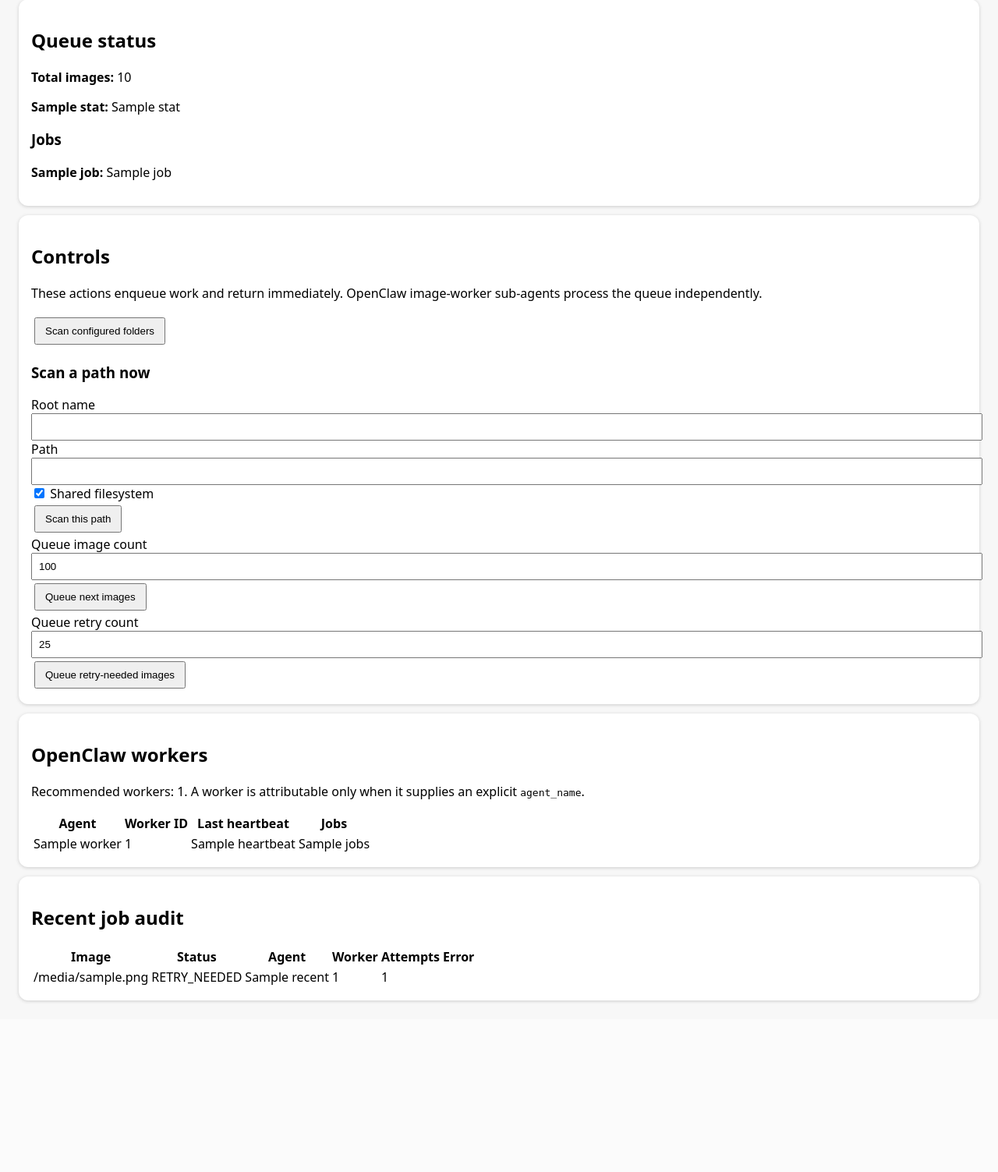
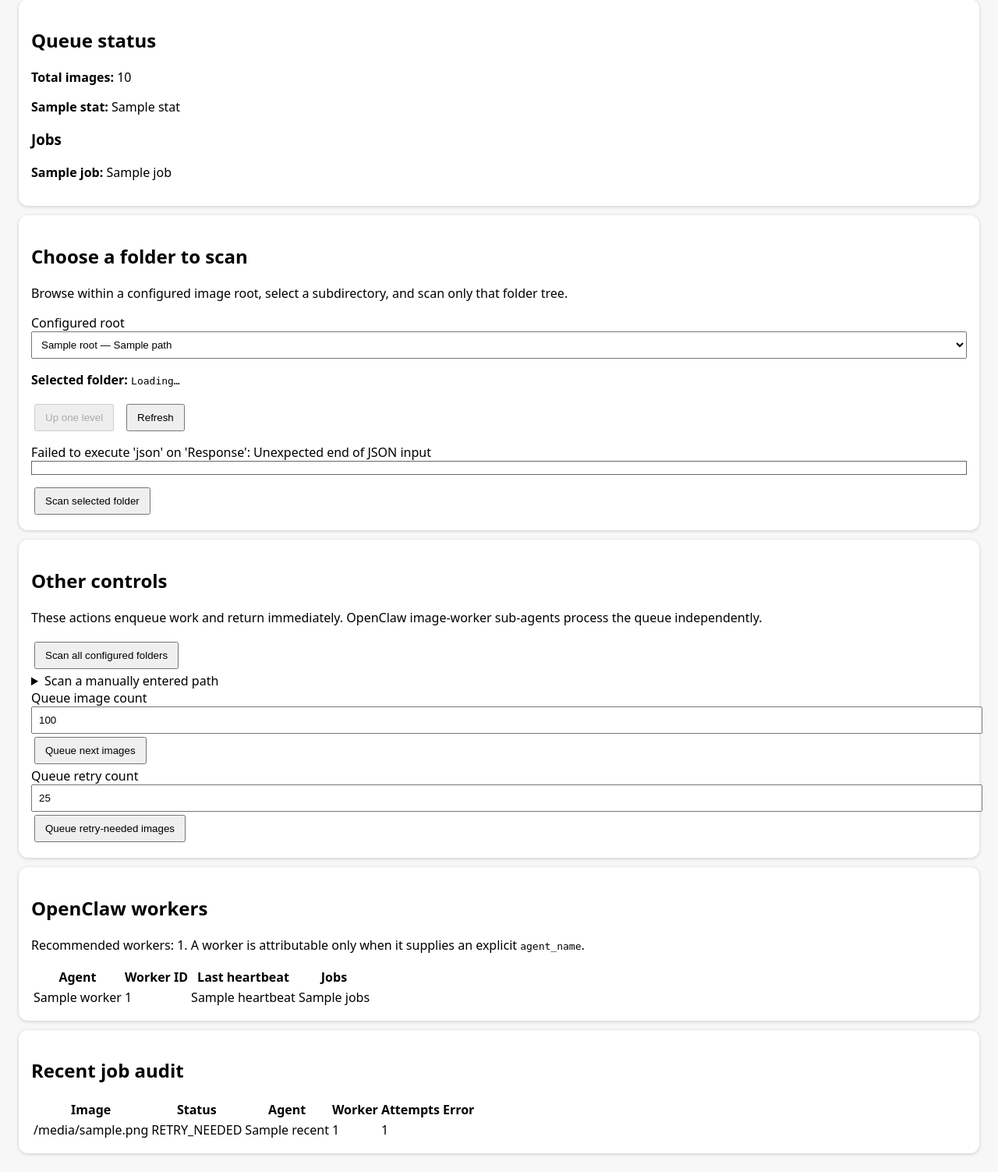
Before and after one commit to mathisono/image-classification-bot1, a FastAPI app: template templates/dashboard.html in a window 1280 px wide. Shown: the part 133-1636 px from the top of the page at 78% size. Before the commit the page ends 1419 px from the top, so only its background shows below. Run offline with FastAPI, Linux system fonts and the light colour scheme; the template is opened without the code that fills it: most values are stand-ins (such as "Sample title", 1, 10 or a date in 2020); data that the repository does not hold is empty.

Commit message:
Add configured-root subdirectory browser
* Add safe configured-root directory browsing

* Add SMB subdirectory picker to dashboard

* Test safe subdirectory resolution

```diff
--- a/app/main.py
+++ b/app/main.py
@@ -2,7 +2,7 @@ import os
 import time
 from pathlib import Path
 
-from fastapi import FastAPI, Form, Request
+from fastapi import FastAPI, Form, HTTPException, Request
 from fastapi.responses import FileResponse, HTMLResponse, JSONResponse, RedirectResponse
 from fastapi.templating import Jinja2Templates
 
@@ -21,6 +21,25 @@ app = FastAPI(title='OpenClaw Image Librarian')
 
 def _root_label(root: dict) -> str:
     return root.get('name') or Path(root.get('path', '')).name or 'unnamed_root'
+
+
+def _configured_root(root_name: str) -> dict:
+    for root in CFG.get('image_roots', []):
+        if root.get('enabled', True) and _root_label(root) == root_name:
+            return root
+    raise HTTPException(status_code=404, detail='Configured image root was not found or is disabled.')
+
+
+def _resolve_subdirectory(root: dict, relative_path: str = '') -> tuple[Path, Path]:
+    base = Path(root['path']).expanduser().resolve(strict=True)
+    candidate = (base / (relative_path or '.')).resolve(strict=True)
+    try:
+        candidate.relative_to(base)
+    except ValueError as exc:
+        raise HTTPException(status_code=400, detail='Selected directory is outside the configured root.') from exc
+    if not candidate.is_dir():
+        raise HTTPException(status_code=400, detail='Selected path is not a directory.')
+    return base, candidate
 
 
 def _safe_scan_root(root: dict) -> int:
@@ -61,11 +80,48 @@ def dashboard(request: Request):
     jobs = {r['status']: r['c'] for r in DB.execute('SELECT status,COUNT(*) c FROM jobs GROUP BY status')}
     workers = DB.execute("SELECT agent_name,worker_id,MAX(heartbeat_at) heartbeat,COUNT(*) jobs FROM jobs WHERE agent_name IS NOT NULL GROUP BY agent_name,worker_id ORDER BY heartbeat DESC LIMIT 25").fetchall()
     recent = DB.execute("SELECT j.*,i.filename FROM jobs j JOIN images i ON i.id=j.image_id ORDER BY j.id DESC LIMIT 25").fetchall()
+    browse_roots = [root for root in CFG.get('image_roots', []) if root.get('enabled', True)]
     return templates.TemplateResponse('dashboard.html', {
         'request': request, 'stats': stats, 'jobs': jobs, 'workers': workers, 'recent': recent,
         'total': sum(stats.values()), 'retry_total': stats.get('NEEDS_REPROCESS', 0),
-        'failed_total': stats.get('FAILED', 0), 'cfg': CFG,
+        'failed_total': stats.get('FAILED', 0), 'cfg': CFG, 'browse_roots': browse_roots,
     })
+
+
+@app.get('/api/directories')
+def list_directories(root_name: str, relative_path: str = ''):
+    root = _configured_root(root_name)
+    base, current = _resolve_subdirectory(root, relative_path)
+    skip_hidden = bool(CFG.get('scanner', {}).get('skip_hidden_dirs', True))
+    directories = []
+    try:
+        for child in current.iterdir():
+            if skip_hidden and child.name.startswith('.'):
+                continue
+            try:
+                if child.is_dir() and not child.is_symlink():
+                    directories.append({
+                        'name': child.name,
+                        'relative_path': str(child.relative_to(base)),
+                    })
+            except (OSError, PermissionError):
+                continue
+    except PermissionError as exc:
+        raise HTTPException(status_code=403, detail='The selected directory is not readable.') from exc
+    directories.sort(key=lambda item: item['name'].casefold())
+    current_relative = '' if current == base else str(current.relative_to(base))
+    parent_relative = None
+    if current != base:
+        parent = current.parent
+        parent_relative = '' if parent == base else str(parent.relative_to(base))
+    return {
+        'root_name': _root_label(root),
+        'root_path': str(base),
+        'current_relative_path': current_relative,
+        'current_path': str(current),
+        'parent_relative_path': parent_relative,
+        'directories': directories,
+    }
 
 
 @app.post('/scan')
@@ -73,6 +129,21 @@ def scan():
     for root in CFG.get('image_roots', []):
         _safe_scan_root(root)
     return RedirectResponse('/', status_code=303)
+
+
+@app.post('/scan-subdirectory')
+def scan_subdirectory(root_name: str = Form(...), relative_path: str = Form('')):
+    configured = _configured_root(root_name)
+    _, selected = _resolve_subdirectory(configured, relative_path)
+    scan_root = {
+        'name': _root_label(configured),
+        'path': str(selected),
+        'shared': bool(configured.get('shared', False)),
+        'follow_symlinks': False,
+        'enabled': True,
+    }
+    count = _safe_scan_root(scan_root)
+    return RedirectResponse(f'/?scan_count={count}', status_code=303)
 
 
 @app.post('/scan-path')
--- a/templates/dashboard.html
+++ b/templates/dashboard.html
@@ -1,11 +1,91 @@
 {% extends "base.html" %}{% block body %}
 <h1>OpenClaw Image Librarian</h1>
 <div class="card"><h2>Queue status</h2><p><b>Total images:</b> {{ total }}</p>{% for k,v in stats.items() %}<p><b>{{ k }}:</b> {{ v }}</p>{% endfor %}<h3>Jobs</h3>{% for k,v in jobs.items() %}<p><b>{{ k }}:</b> {{ v }}</p>{% endfor %}</div>
-<div class="card"><h2>Controls</h2><p>These actions enqueue work and return immediately. OpenClaw image-worker sub-agents process the queue independently.</p>
-<form method="post" action="/scan"><button>Scan configured folders</button></form>
-<form method="post" action="/scan-path"><h3>Scan a path now</h3><label>Root name</label><input name="root_name"><label>Path</label><input name="path"><label><input type="checkbox" name="shared" checked style="width:auto"> Shared filesystem</label><br><button>Scan this path</button></form>
+<div class="card">
+  <h2>Choose a folder to scan</h2>
+  <p>Browse within a configured image root, select a subdirectory, and scan only that folder tree.</p>
+  {% if browse_roots %}
+  <form method="post" action="/scan-subdirectory" id="directory-scan-form">
+    <label for="browse-root">Configured root</label>
+    <select id="browse-root" name="root_name">
+      {% for root in browse_roots %}<option value="{{ root.name }}">{{ root.name }} — {{ root.path }}</option>{% endfor %}
+    </select>
+    <input type="hidden" id="selected-relative-path" name="relative_path" value="">
+    <p><b>Selected folder:</b> <code id="selected-full-path">Loading…</code></p>
+    <div style="display:flex;gap:.5rem;align-items:center;flex-wrap:wrap;margin-bottom:.75rem">
+      <button type="button" id="directory-up" disabled>Up one level</button>
+      <button type="button" id="directory-refresh">Refresh</button>
+    </div>
+    <div id="directory-error" style="display:none" class="error"></div>
+    <div id="directory-list" class="directory-list" style="max-height:24rem;overflow:auto;border:1px solid #666;padding:.5rem;margin-bottom:.75rem"></div>
+    <button type="submit">Scan selected folder</button>
+  </form>
+  {% else %}
+  <p>No enabled image roots are configured.</p>
+  {% endif %}
+</div>
+<div class="card"><h2>Other controls</h2><p>These actions enqueue work and return immediately. OpenClaw image-worker sub-agents process the queue independently.</p>
+<form method="post" action="/scan"><button>Scan all configured folders</button></form>
+<details><summary>Scan a manually entered path</summary><form method="post" action="/scan-path"><label>Root name</label><input name="root_name"><label>Path</label><input name="path"><label><input type="checkbox" name="shared" checked style="width:auto"> Shared filesystem</label><br><button>Scan this path</button></form></details>
 <form method="post" action="/process"><label>Queue image count</label><input name="limit" value="100"><button>Queue next images</button></form>
 <form method="post" action="/retry-needed/process"><label>Queue retry count</label><input name="limit" value="25"><button>Queue retry-needed images</button></form></div>
 <div class="card"><h2>OpenClaw workers</h2><p>Recommended workers: {{ cfg.workers.recommended_count }}. A worker is attributable only when it supplies an explicit <code>agent_name</code>.</p><table><tr><th>Agent</th><th>Worker ID</th><th>Last heartbeat</th><th>Jobs</th></tr>{% for w in workers %}<tr><td>{{ w.agent_name }}</td><td>{{ w.worker_id }}</td><td>{{ w.heartbeat }}</td><td>{{ w.jobs }}</td></tr>{% endfor %}</table></div>
 <div class="card"><h2>Recent job audit</h2><table><tr><th>Image</th><th>Status</th><th>Agent</th><th>Worker</th><th>Attempts</th><th>Error</th></tr>{% for j in recent %}<tr><td>{{ j.filename }}</td><td>{{ j.status }}</td><td>{{ j.agent_name or 'unassigned' }}</td><td>{{ j.worker_id or '' }}</td><td>{{ j.attempt_count }}</td><td>{{ j.last_error or '' }}</td></tr>{% endfor %}</table></div>
+<script>
+(() => {
+  const rootSelect = document.getElementById('browse-root');
+  if (!rootSelect) return;
+  const selectedRelative = document.getElementById('selected-relative-path');
+  const selectedFull = document.getElementById('selected-full-path');
+  const list = document.getElementById('directory-list');
+  const error = document.getElementById('directory-error');
+  const up = document.getElementById('directory-up');
+  const refresh = document.getElementById('directory-refresh');
+  let currentRelative = '';
+  let parentRelative = null;
+
+  async function loadDirectory(relativePath = '') {
+    list.textContent = 'Loading folders…';
+    error.style.display = 'none';
+    const params = new URLSearchParams({root_name: rootSelect.value, relative_path: relativePath});
+    try {
+      const response = await fetch(`/api/directories?${params.toString()}`);
+      const data = await response.json();
+      if (!response.ok) throw new Error(data.detail || 'Unable to list this directory.');
+      currentRelative = data.current_relative_path || '';
+      parentRelative = data.parent_relative_path;
+      selectedRelative.value = currentRelative;
+      selectedFull.textContent = data.current_path;
+      up.disabled = parentRelative === null;
+      list.replaceChildren();
+      if (!data.directories.length) {
+        const empty = document.createElement('p');
+        empty.textContent = 'No child directories. You can scan this folder now.';
+        list.appendChild(empty);
+        return;
+      }
+      for (const directory of data.directories) {
+        const button = document.createElement('button');
+        button.type = 'button';
+        button.textContent = `📁 ${directory.name}`;
+        button.style.display = 'block';
+        button.style.width = '100%';
+        button.style.textAlign = 'left';
+        button.style.margin = '.2rem 0';
+        button.addEventListener('click', () => loadDirectory(directory.relative_path));
+        list.appendChild(button);
+      }
+    } catch (exc) {
+      list.textContent = '';
+      error.textContent = exc.message;
+      error.style.display = 'block';
+    }
+  }
+
+  rootSelect.addEventListener('change', () => loadDirectory(''));
+  up.addEventListener('click', () => parentRelative !== null && loadDirectory(parentRelative));
+  refresh.addEventListener('click', () => loadDirectory(currentRelative));
+  loadDirectory('');
+})();
+</script>
 {% endblock %}
```
Also changed, not shown: tests/test_directory_browser.py (added, +45 -0 lines).
